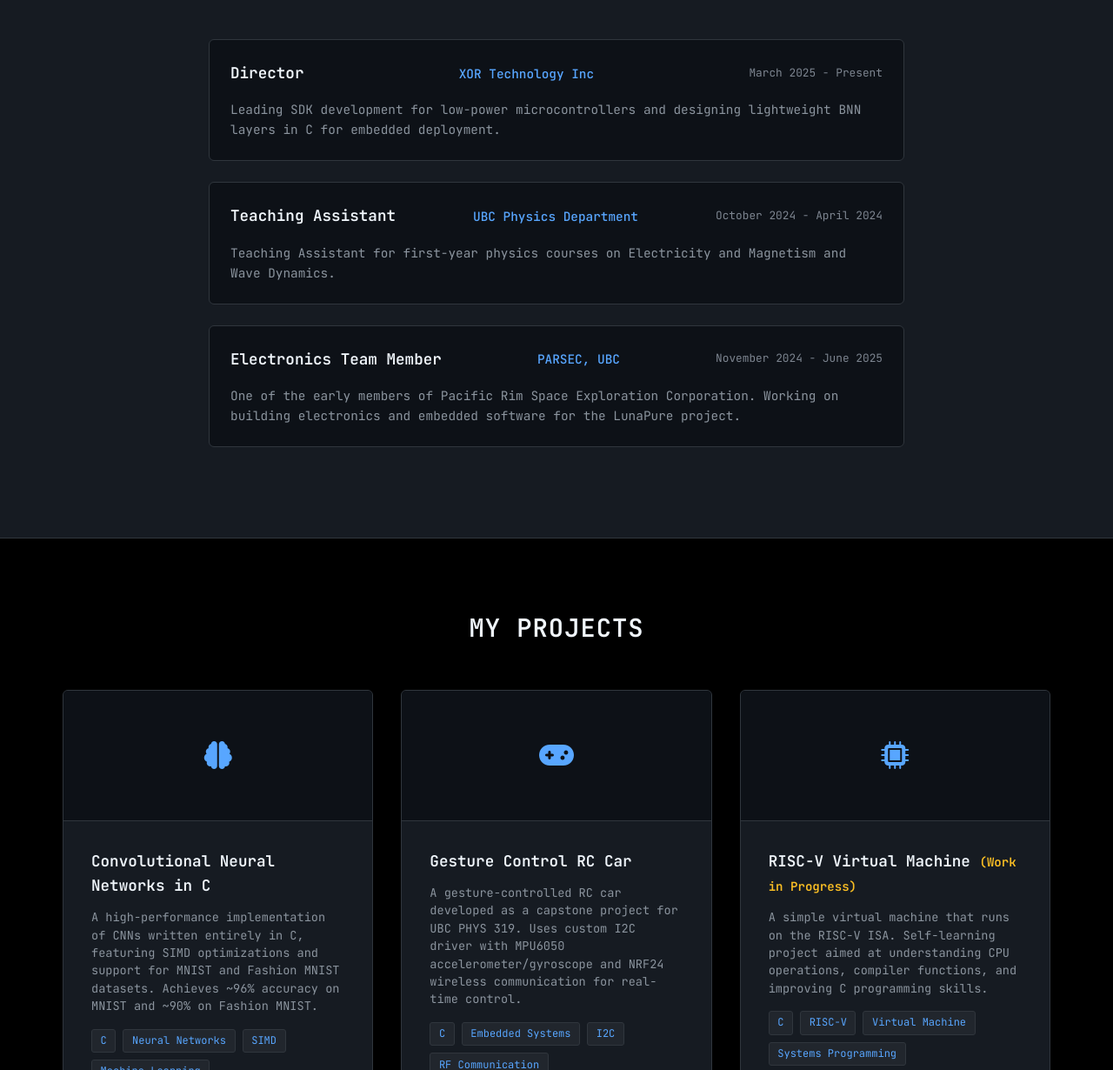
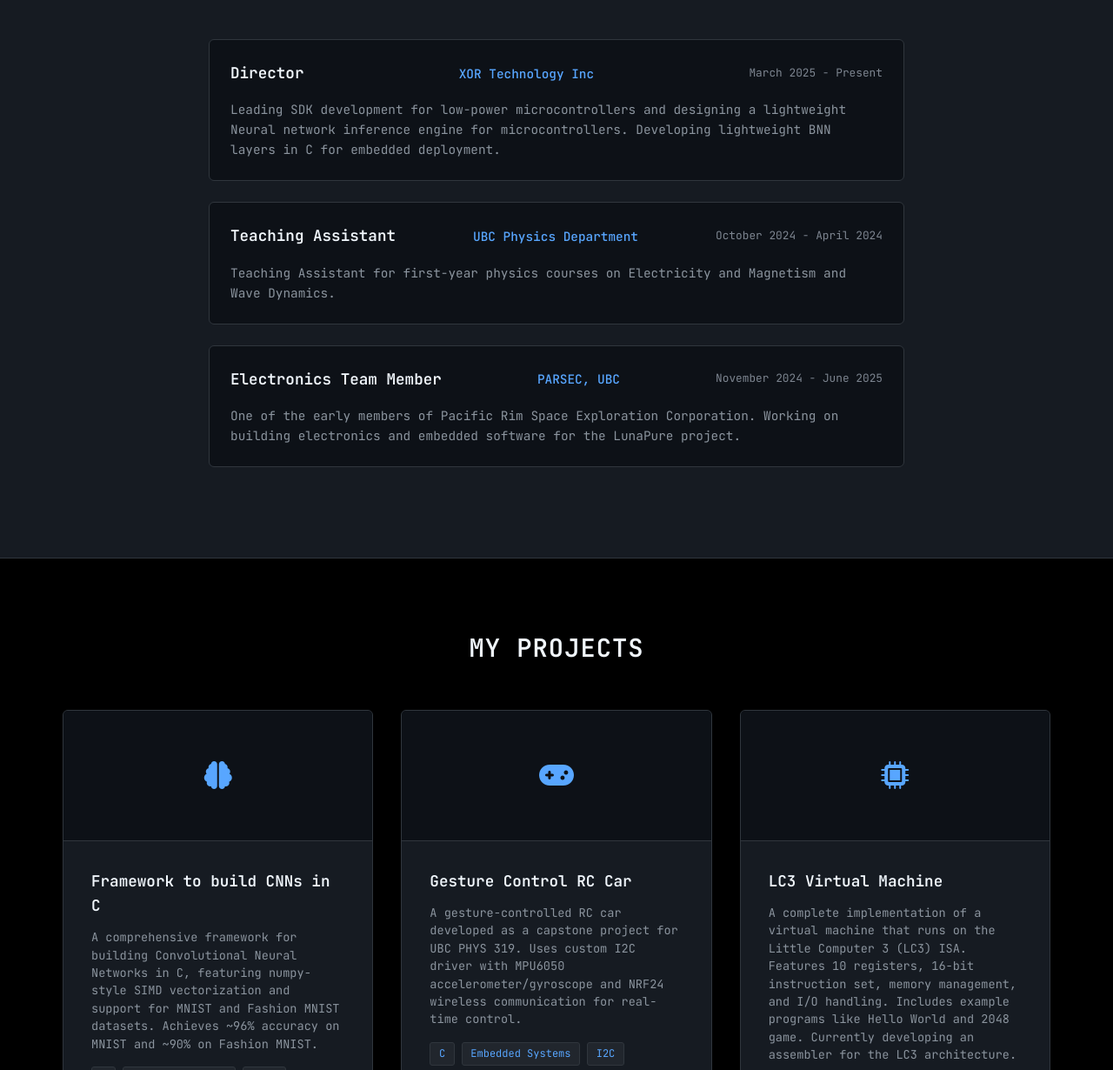
Before and after one commit to imathrock/imathrock.github.io, a plain HTML site: page index.html in a window 1280 px wide. Shown: the part 2362-3592 px from the top of the page at 87% size. Drawn offline with Linux system fonts and the light colour scheme.

Commit message:
update projects

```diff
--- a/index.html
+++ b/index.html
@@ -125,7 +125,7 @@
                         <span class="company">XOR Technology Inc</span>
                         <span class="duration">March 2025 - Present</span>
                     </div>
-                    <p>Leading SDK development for low-power microcontrollers and designing lightweight BNN layers in C for embedded deployment.</p>
+                    <p>Leading SDK development for low-power microcontrollers and designing a lightweight Neural network inference engine for microcontrollers. Developing lightweight BNN layers in C for embedded deployment.</p>
                 </div>
                 <div class="experience-item">
                     <div class="experience-header">
@@ -157,8 +157,8 @@
                         <i class="fas fa-brain"></i>
                     </div>
                     <div class="project-content">
-                        <h3>Convolutional Neural Networks in C</h3>
-                        <p>A high-performance implementation of CNNs written entirely in C, featuring SIMD optimizations and support for MNIST and Fashion MNIST datasets. Achieves ~96% accuracy on MNIST and ~90% on Fashion MNIST.</p>
+                        <h3>Framework to build CNNs in C</h3>
+                        <p>A comprehensive framework for building Convolutional Neural Networks in C, featuring numpy-style SIMD vectorization and support for MNIST and Fashion MNIST datasets. Achieves ~96% accuracy on MNIST and ~90% on Fashion MNIST.</p>
                         <div class="project-tech">
                             <span>C</span>
                             <span>Neural Networks</span>
@@ -199,16 +199,16 @@
                         <i class="fas fa-microchip"></i>
                     </div>
                     <div class="project-content">
-                        <h3>RISC-V Virtual Machine <span style="color: #fbbf24; font-size: 0.8em;">(Work in Progress)</span></h3>
-                        <p>A simple virtual machine that runs on the RISC-V ISA. Self-learning project aimed at understanding CPU operations, compiler functions, and improving C programming skills.</p>
+                        <h3>LC3 Virtual Machine</h3>
+                        <p>A complete implementation of a virtual machine that runs on the Little Computer 3 (LC3) ISA. Features 10 registers, 16-bit instruction set, memory management, and I/O handling. Includes example programs like Hello World and 2048 game. Currently developing an assembler for the LC3 architecture.</p>
                         <div class="project-tech">
                             <span>C</span>
-                            <span>RISC-V</span>
+                            <span>LC3</span>
                             <span>Virtual Machine</span>
                             <span>Systems Programming</span>
                         </div>
                         <div class="project-links">
-                            <a href="https://github.com/imathrock/RISC-V-vm" class="project-link" target="_blank">
+                            <a href="https://github.com/imathrock/LC3-VM" class="project-link" target="_blank">
                                 <i class="fab fa-github"></i> View on GitHub
                             </a>
                         </div>
```
Also changed, not shown: 1 other file.
